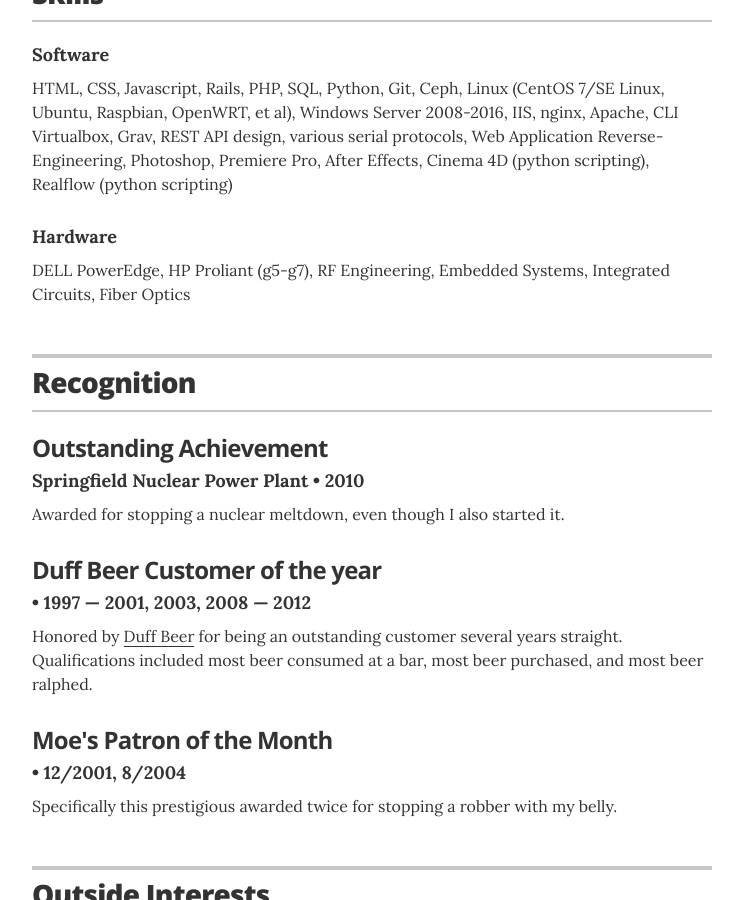
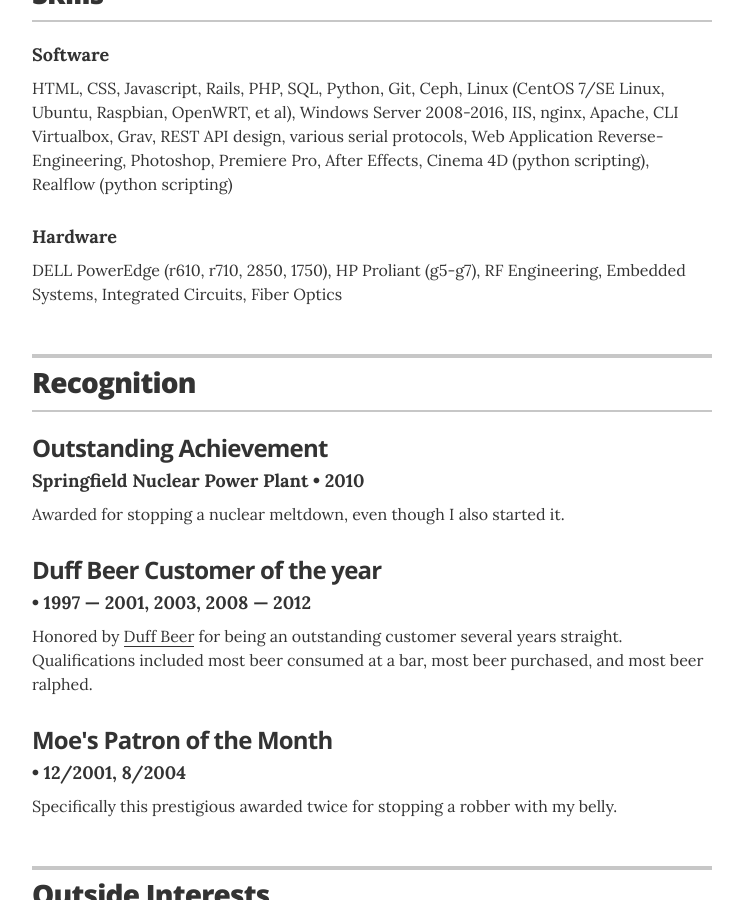
Before and after one commit to christian-kramer/christian-kramer.github.io, a Jekyll site: the page built from index.html, in a window 1280 px wide and 900 px high, scrolled down 1920 px. Shown: the whole window, without its empty margins (268-1011 px from the left). Built offline with Jekyll 4.4.1, drawn with Linux system fonts in a browser that asks for light colours.

Commit message:
added specific PowerEdge hardware versions

```diff
--- a/_data/skills.yml
+++ b/_data/skills.yml
@@ -5,4 +5,4 @@
 
 # Hardware
 - skill: Hardware
-  description: DELL PowerEdge, HP Proliant (g5-g7), RF Engineering, Embedded Systems, Integrated Circuits, Fiber Optics
+  description: DELL PowerEdge (r610, r710, 2850, 1750), HP Proliant (g5-g7), RF Engineering, Embedded Systems, Integrated Circuits, Fiber Optics
```
